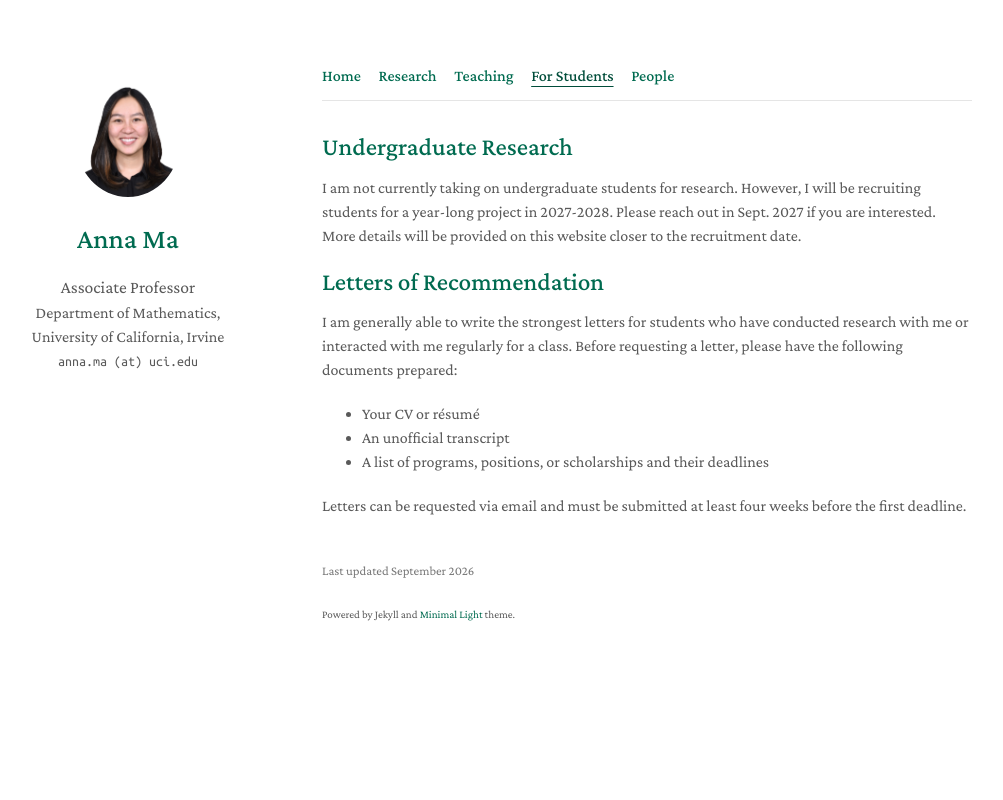
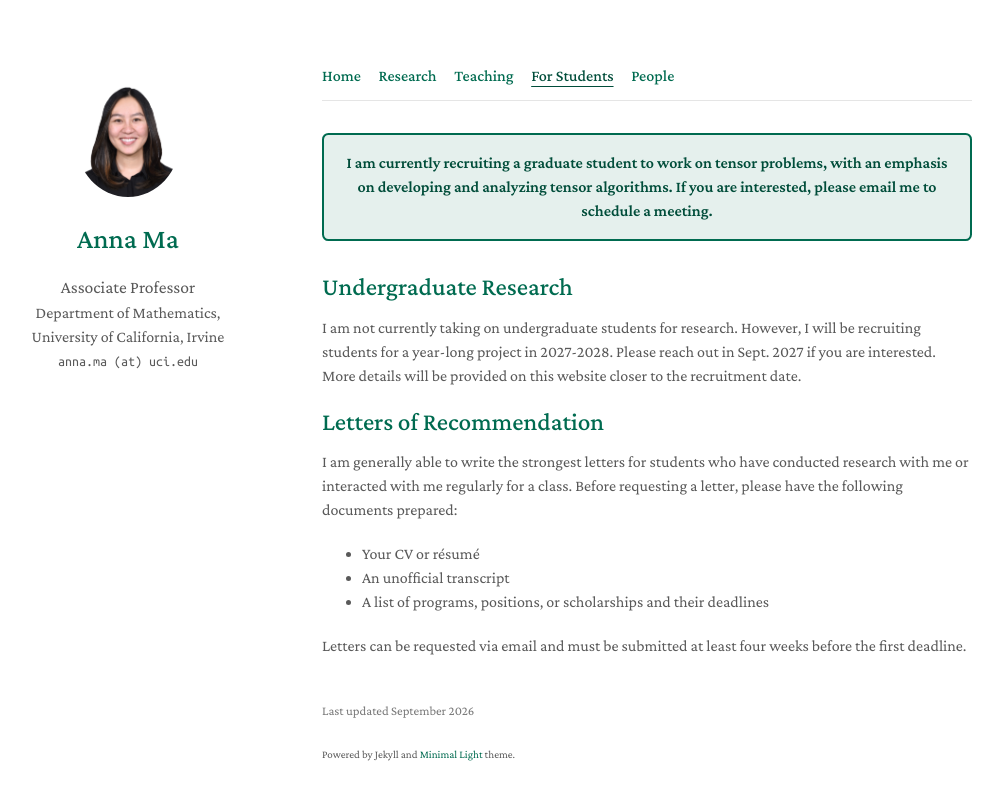
Before and after one commit to anna-math/anna-math.github.io, a Jekyll site: the page built from students.md, in a window 1280 px wide. Shown: the top 800 px of the page, without its empty margins (148-1151 px from the left). Built offline with Jekyll 4.4.1, drawn with Linux system fonts in a browser that asks for light colours; a style sheet for code colours, icons or effects is not loaded; our own code applies the rules of GitHub Pages for plain Markdown files.

Commit message:
Update students.md

```diff
--- a/students.md
+++ b/students.md
@@ -2,6 +2,10 @@
 layout: homepage
 permalink: /students/
 ---
+
+<div class="student-callout">
+  I am currently recruiting a graduate student to work on tensor problems, with an emphasis on developing and analyzing tensor algorithms. If you are interested, please email me to schedule a meeting.
+</div>
 
 ## Undergraduate Research
 
```
